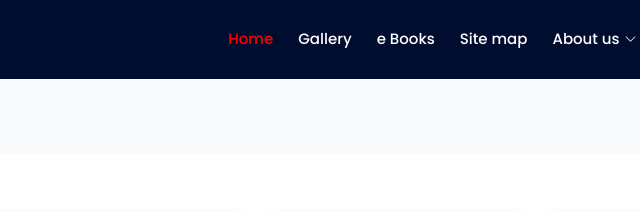
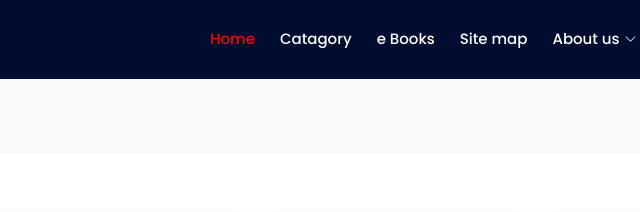
Before and after one commit to ahsan256/Festival.com, a plain HTML site: page Ebooks.html in a window 1280 px wide. Shown: the top 212 px of the page, 383-1023 px from the left. Drawn offline with nearby package versions, Linux system fonts and the light colour scheme; files that its build step writes are made by us from their sources; files whose address does not match are found by name.

Commit message:
Update Ebooks.html

```diff
--- a/Ebooks.html
+++ b/Ebooks.html
@@ -51,7 +51,7 @@
       <nav id="navbar" class="navbar">
         <ul>
           <li><a href="index.html" class="active">Home</a></li>
-          <li><a href="Gallery.html">Gallery</a></li>
+          <li><a href="Gallery.html">Catagory</a></li>
           <li><a href="Ebooks.html">e Books </a></li>
           <li><a href="Site-map.html">Site map</a></li>
           <li class="dropdown"><a href="about.html"><span>About us</span> <i class="bi bi-chevron-down"></i></a>
```
